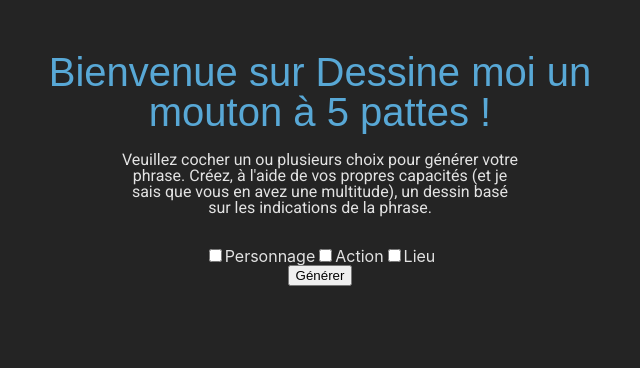
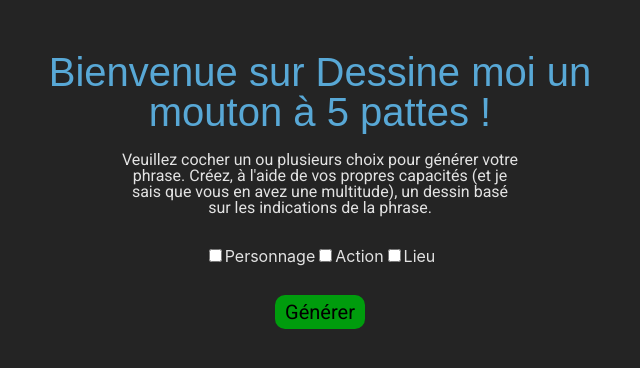
Before and after one commit to BenjaminLG/Une-Idee-De-Dessin, a React (Vite) app: page / in a window 1280 px wide. Shown: the top 368 px of the page, without its empty margins (320-960 px from the left). Built offline with nearby package versions, Linux system fonts and the light colour scheme; a web font is replaced by a local one.

Commit message:
:lipstick: adding style for choise

```diff
--- a/src/components/Choice/Choise.css
+++ b/src/components/Choice/Choise.css
@@ -0,0 +1,31 @@
+@import url('https://fonts.googleapis.com/css2?family=Pacifico&display=swap');
+
+.choise__validation {
+  font-family: "Roboto", sans-serif;
+  font-size: 20px;
+  padding: 5px 10px;
+  margin: 30px 0px 0px;
+  background-color: rgb(0, 156, 13);
+  border-radius: 10px;
+  border: none;
+  transition: ease-in-out 500ms;
+
+  &:hover {
+    transition: ease-in-out 500ms;
+    background-color: azure;
+    color: rgb(0, 156, 13);
+  }
+}
+
+
+.generated__phrase {
+  font-family: "Pacifico", cursive;
+  font-size: 34px;
+  padding: 15px 10px 0px 10px;
+  margin-top: 100px;
+  background-color: rgb(177, 239, 250);
+  border-radius: 30px;
+  color: rgb(48, 56, 53);
+  width: 600px;
+  height: 100px;
+}
```
